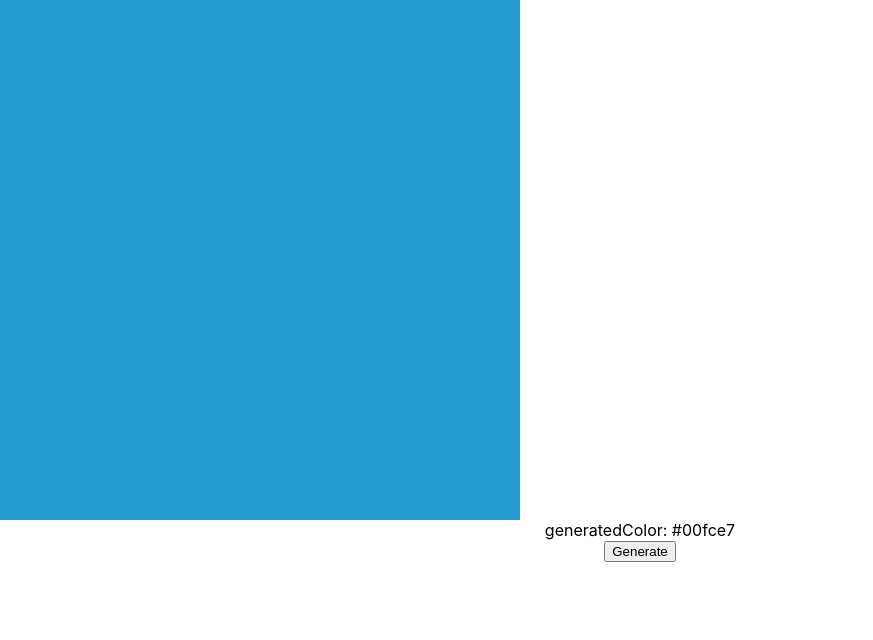
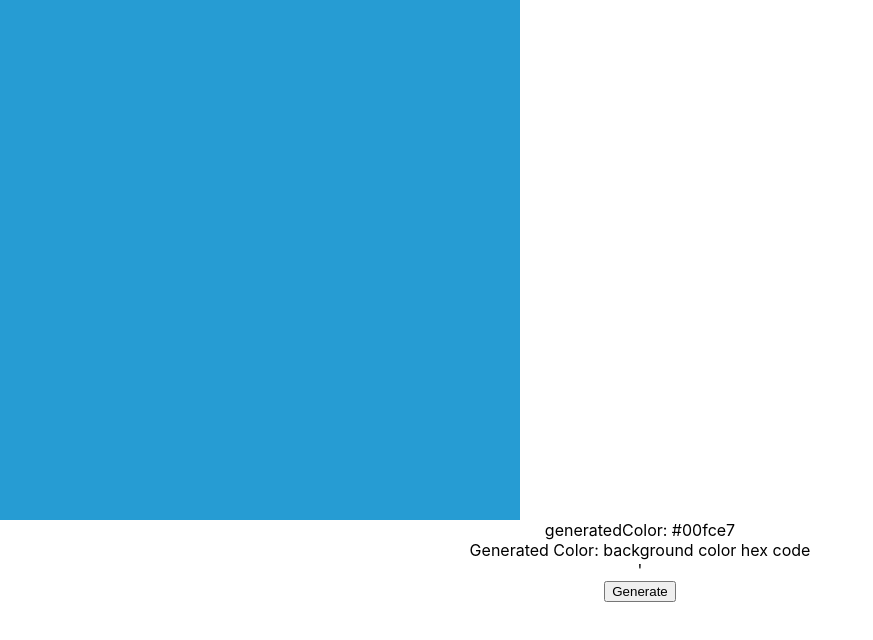
Before and after one commit to LoooserWith3o/random-color-gen, a React (Create React App) app: page / in a window 1280 px wide. Shown: the top 640 px of the page, without its empty margins (0-873 px from the left). Built offline with nearby package versions, Linux system fonts and the light colour scheme.

Commit message:
Added div

```diff
--- a/src/App.js
+++ b/src/App.js
@@ -26,6 +26,7 @@
         }}
       />
       generatedColor: {generateColor}
+      <div>Generated Color: background color hex code</div>'
       <br />
       <button onClick={() => setColor(generateColor)}>Generate</button>
       <br />
```
